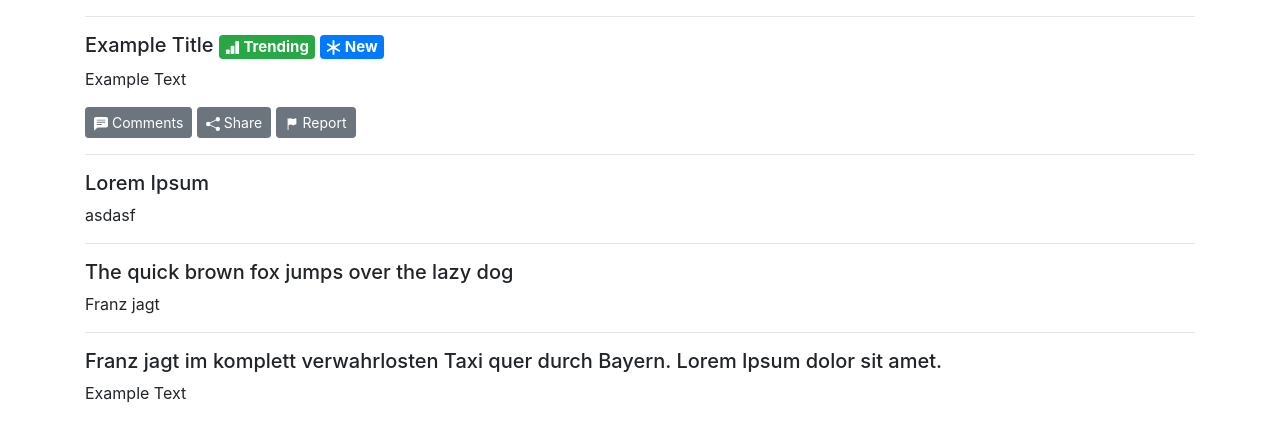
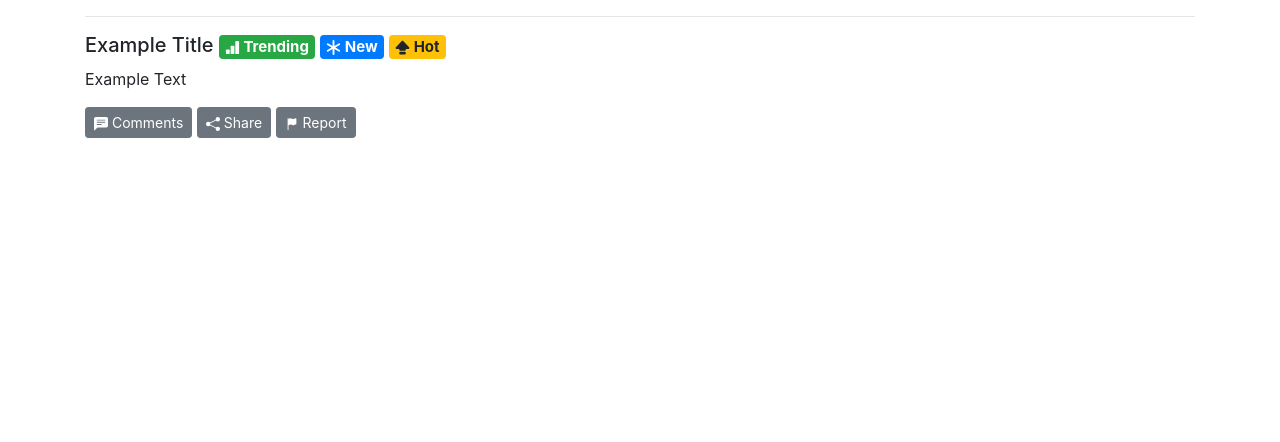
Before and after one commit to Joni135/schul-reddit, a Python web app: template Frontend/templates/feed.html in a window 1280 px wide. Shown: the part 56-498 px from the top of the page. Run offline with Jinja, Linux system fonts and the light colour scheme; the template is opened without the code that fills it, so the values that code supplies are empty; some libraries are stand-ins or nearby versions.

Commit message:
Report-Knopf macht jetzt ein Modal auf. Anzahl der Postings auf 1 reduziert

```diff
--- a/Frontend/templates/feed.html
+++ b/Frontend/templates/feed.html
@@ -1,19 +1,19 @@
 <html>
     <head>
+        <script src="https://code.jquery.com/jquery-3.5.1.slim.min.js" integrity="sha384-DfXdz2htPH0lsSSs5nCTpuj/zy4C+OGpamoFVy38MVBnE+IbbVYUew+OrCXaRkfj" crossorigin="anonymous"></script>
         <link rel="stylesheet" href="https://stackpath.bootstrapcdn.com/bootstrap/4.5.2/css/bootstrap.min.css" integrity="sha384-JcKb8q3iqJ61gNV9KGb8thSsNjpSL0n8PARn9HuZOnIxN0hoP+VmmDGMN5t9UJ0Z" crossorigin="anonymous">
         <script src="https://stackpath.bootstrapcdn.com/bootstrap/4.5.2/js/bootstrap.min.js" integrity="sha384-B4gt1jrGC7Jh4AgTPSdUtOBvfO8shuf57BaghqFfPlYxofvL8/KUEfYiJOMMV+rV" crossorigin="anonymous"></script>
-        <script src="https://code.jquery.com/jquery-3.5.1.slim.min.js" integrity="sha384-DfXdz2htPH0lsSSs5nCTpuj/zy4C+OGpamoFVy38MVBnE+IbbVYUew+OrCXaRkfj" crossorigin="anonymous"></script>
         <script src="https://cdn.jsdelivr.net/npm/popper.js@1.16.1/dist/umd/popper.min.js" integrity="sha384-9/reFTGAW83EW2RDu2S0VKaIzap3H66lZH81PoYlFhbGU+6BZp6G7niu735Sk7lN" crossorigin="anonymous"></script>
     </head>
     <body>
         <!--Navbar-->
         <nav class="navbar navbar-expand-lg navbar-dark bg-dark">
             <a class="navbar-brand" href="./index.html">Schul-Reddit</a>
-            <!-- <button class="navbar-toggler" type="button" data-toggle="collapse" data-target="#navbarToggleExternalContent" aria-controls="navbarToggleExternalContent" aria-expanded="false" aria-label="Toggle navigation">
+            <button class="navbar-toggler" type="button" data-toggle="collapse" data-target="#navbar" aria-controls="navbar" aria-expanded="false" aria-label="Toggle navigation">
                 <span class="navbar-toggler-icon"></span>
-            </button> -->
+            </button>
 
-            <div class="collapse navbar-collapse" id="#navbarToggleExternalContent">
+            <div class="collapse navbar-collapse" id="navbar">
                 <ul class="navbar-nav mr-auto">
                     <li class="nav-item">
                         <a class="nav-link" href="">Trending</a>
@@ -35,6 +35,7 @@
 
                 <!-- Trending-Badge -->
                 <span class="badge btn-success">
+                    <!-- Chart -->
                     <svg width="1em" height="1em" viewBox="0 0 16 16" class="bi bi-bar-chart-fill" fill="currentColor" xmlns="http://www.w3.org/2000/svg">
                         <rect width="4" height="5" x="1" y="10" rx="1"/>
                         <rect width="4" height="9" x="6" y="6" rx="1"/>
@@ -45,10 +46,20 @@
 
                 <!-- New-Badge -->
                 <span class="badge btn-primary">
+                    <!-- Asterisk -->
                     <svg width="1em" height="1em" viewBox="0 0 16 16" class="bi bi-asterisk" fill="currentColor" xmlns="http://www.w3.org/2000/svg">
                         <path fill-rule="evenodd" d="M8 0a1 1 0 0 1 1 1v5.268l4.562-2.634a1 1 0 1 1 1 1.732L10 8l4.562 2.634a1 1 0 1 1-1 1.732L9 9.732V15a1 1 0 1 1-2 0V9.732l-4.562 2.634a1 1 0 1 1-1-1.732L6 8 1.438 5.366a1 1 0 0 1 1-1.732L7 6.268V1a1 1 0 0 1 1-1z"/>
                     </svg>
                     New
+                </span>
+
+                <!-- Hot-Badge -->
+                <span class="badge btn-warning">
+                    <!-- Capslock -->
+                    <svg width="1em" height="1em" viewBox="0 0 16 16" class="bi bi-capslock-fill" fill="currentColor" xmlns="http://www.w3.org/2000/svg">
+                        <path fill-rule="evenodd" d="M7.27 1.047a1 1 0 0 1 1.46 0l6.345 6.77c.6.638.146 1.683-.73 1.683H11.5v1a1 1 0 0 1-1 1h-5a1 1 0 0 1-1-1v-1H1.654C.78 9.5.326 8.455.924 7.816L7.27 1.047zM4.5 13.5a1 1 0 0 1 1-1h5a1 1 0 0 1 1 1v1a1 1 0 0 1-1 1h-5a1 1 0 0 1-1-1v-1z"/>
+                    </svg>
+                    Hot
                 </span>
             </h5>
 
@@ -56,6 +67,7 @@
 
             <!-- Comments-Button -->
             <button type="button" class="btn btn-secondary btn-sm">
+                <!-- Speech-Bubble-->
                 <svg width="1em" height="1em" viewBox="0 0 16 16" class="bi bi-chat-left-text-fill" fill="currentColor" xmlns="http://www.w3.org/2000/svg">
                     <path fill-rule="evenodd" d="M0 2a2 2 0 0 1 2-2h12a2 2 0 0 1 2 2v8a2 2 0 0 1-2 2H4.414a1 1 0 0 0-.707.293L.854 15.146A.5.5 0 0 1 0 14.793V2zm3.5 1a.5.5 0 0 0 0 1h9a.5.5 0 0 0 0-1h-9zm0 2.5a.5.5 0 0 0 0 1h9a.5.5 0 0 0 0-1h-9zm0 2.5a.5.5 0 0 0 0 1h5a.5.5 0 0 0 0-1h-5z"/>
                 </svg>
@@ -64,6 +76,7 @@
 
             <!-- Share-Button -->
             <button type="button" class="btn btn-secondary btn-sm">
+                <!-- Share -->
                 <svg width="1em" height="1em" viewBox="0 0 16 16" class="bi bi-share-fill" fill="currentColor" xmlns="http://www.w3.org/2000/svg">
                     <path fill-rule="evenodd" d="M12.024 3.797L4.499 7.56l-.448-.895 7.525-3.762.448.894zm-.448 9.3L4.051 9.335 4.5 8.44l7.525 3.763-.448.894z"/>
                     <path fill-rule="evenodd" d="M13.5 5a2.5 2.5 0 1 0 0-5 2.5 2.5 0 0 0 0 5zm0 11a2.5 2.5 0 1 0 0-5 2.5 2.5 0 0 0 0 5zm-11-5.5a2.5 2.5 0 1 0 0-5 2.5 2.5 0 0 0 0 5z"/>
@@ -72,30 +85,36 @@
             </button>
 
             <!-- Report-Button -->
-            <button type="button" class="btn btn-secondary btn-sm">
+            <button type="button" class="btn btn-secondary btn-sm" data-toggle="modal" data-target="#reportModal">
+                <!-- Flag -->
                 <svg width="1em" height="1em" viewBox="0 0 16 16" class="bi bi-flag-fill" fill="currentColor" xmlns="http://www.w3.org/2000/svg">
                     <path fill-rule="evenodd" d="M3.5 1a.5.5 0 0 1 .5.5v13a.5.5 0 0 1-1 0v-13a.5.5 0 0 1 .5-.5z"/>
                     <path fill-rule="evenodd" d="M3.762 2.558C4.735 1.909 5.348 1.5 6.5 1.5c.653 0 1.139.325 1.495.562l.032.022c.391.26.646.416.973.416.168 0 .356-.042.587-.126a8.89 8.89 0 0 0 .593-.25c.058-.027.117-.053.18-.08.57-.255 1.278-.544 2.14-.544a.5.5 0 0 1 .5.5v6a.5.5 0 0 1-.5.5c-.638 0-1.18.21-1.734.457l-.159.07c-.22.1-.453.205-.678.287A2.719 2.719 0 0 1 9 9.5c-.653 0-1.139-.325-1.495-.562l-.032-.022c-.391-.26-.646-.416-.973-.416-.833 0-1.218.246-2.223.916A.5.5 0 0 1 3.5 9V3a.5.5 0 0 1 .223-.416l.04-.026z"/>
                 </svg>
                 Report
             </button>
+        </div>
 
-
-        </div>
-        <div class="container">
-            <hr>
-            <h5>Lorem Ipsum</h5>
-            <p>asdasf</p>
-        </div>
-        <div class="container">
-            <hr>
-            <h5>The quick brown fox jumps over the lazy dog</h5>
-            <p>Franz jagt</p>
-        </div>
-        <div class="container">
-            <hr>
-            <h5>Franz jagt im komplett verwahrlosten Taxi quer durch Bayern. Lorem Ipsum dolor sit amet.</h5>
-            <p>Example Text</p>
+        <!-- Report-Modal -->
+        <div class="modal modal-xl fade" id="reportModal" tabindex="-1" aria-labelledby="exampleModalLabel" aria-hidden="true">
+            <div class="modal-dialog">
+              <div class="modal-content">
+                <div class="modal-header">
+                  <h5 class="modal-title" id="exampleModalLabel">Report Post</h5>
+                  <button type="button" class="close" data-dismiss="modal" aria-label="Close">
+                    <span aria-hidden="true">&times;</span>
+                  </button>
+                </div>
+                <div class="modal-body">
+                    <p>Was ist anstößig an diesem Post?</p>
+                    <textarea class="form-control" aria-label="With textarea"></textarea>
+                </div>
+                <div class="modal-footer">
+                  <button type="button" class="btn btn-secondary" data-dismiss="modal">Schließen</button>
+                  <button type="button" class="btn btn-danger" data-dismiss="modal">Post melden</button>
+                </div>
+              </div>
+            </div>
         </div>
     </body>
 </html>
```
